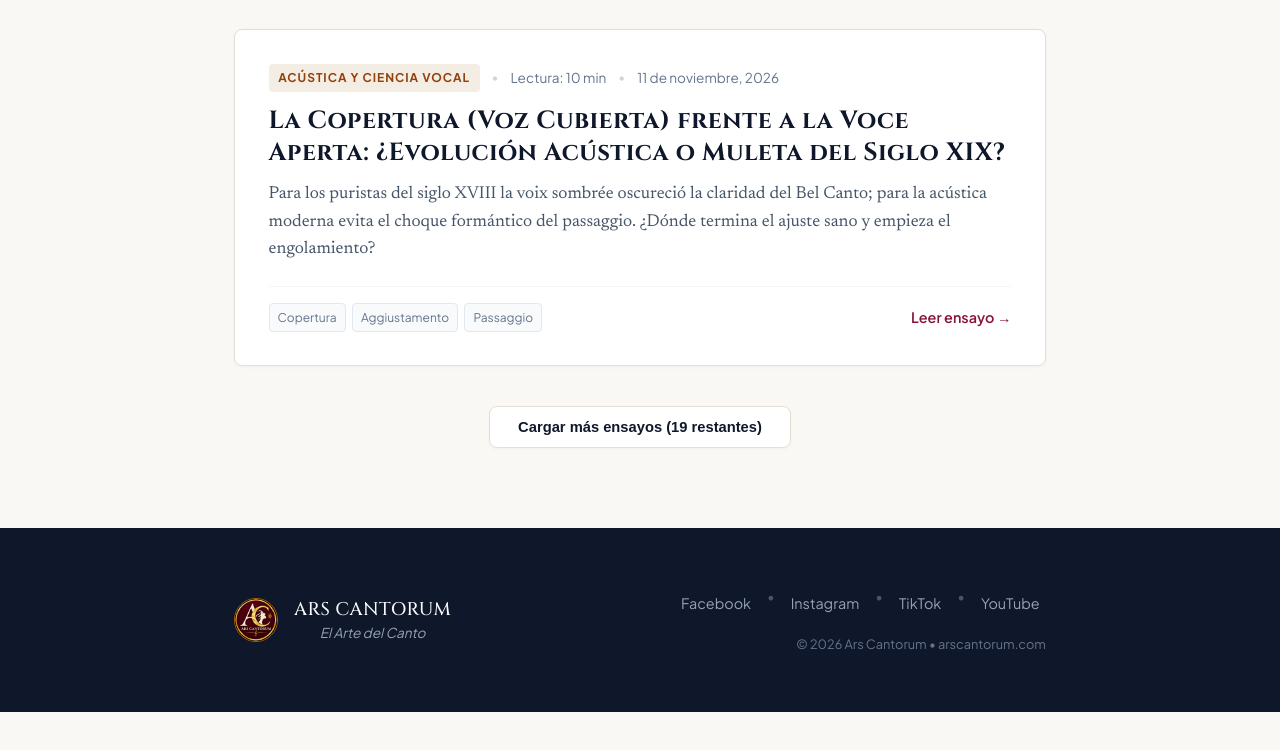
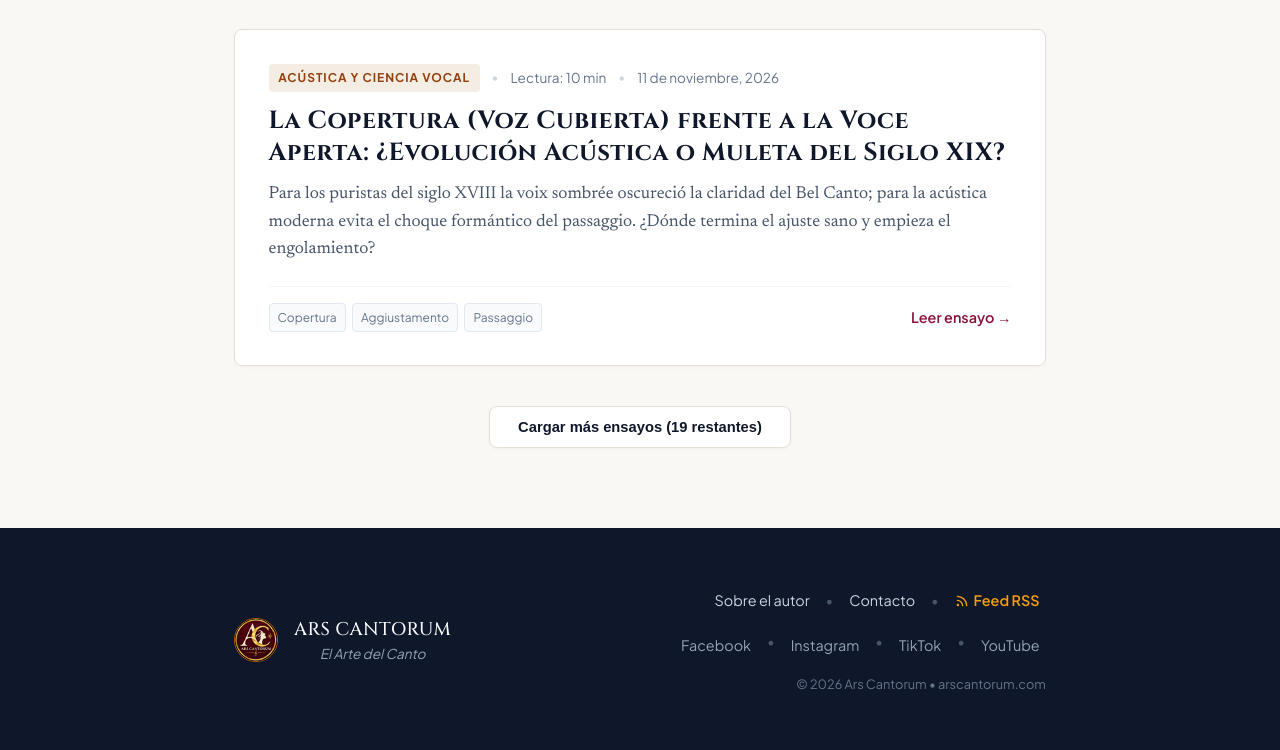
Before and after one commit to HUGOWERHTER/ars-cantorum, an Astro site: page / in a window 1280 px wide. Shown: the part 4126-4876 px from the top of the page. Before the commit the page ends 4838 px from the top, so only its background shows below. Built offline with nearby package versions, Linux system fonts and the light colour scheme; Astro itself is replaced by a stand-in of ours.

Commit message:
Completar footer con Contacto, Sobre el autor y enlace al Feed RSS

```diff
--- a/src/layouts/Layout.astro
+++ b/src/layouts/Layout.astro
@@ -232,15 +232,25 @@ const canonicalURL = new URL(Astro.url.pathname, "https://www.arscantorum.com");
 					</div>
 				</div>
 
-				<div style="display: flex; flex-direction: column; align-items: flex-end; gap: 0.6rem;">
-					<div style="display: flex; gap: 0.6rem;">
-						<a href="https://www.facebook.com/share/1LWBuePZJt/" target="_blank" rel="noopener noreferrer" style="color: #94a3b8; padding: 0.4rem;" title="Facebook">Facebook</a>
+				<div style="display: flex; flex-direction: column; align-items: flex-end; gap: 0.65rem;">
+					<div style="display: flex; align-items: center; gap: 0.6rem; flex-wrap: wrap; justify-content: flex-end;">
+						<a href="/sobre" style="color: #cbd5e1; padding: 0.25rem 0.4rem;">Sobre el autor</a>
 						<span style="color: #475569;">•</span>
-						<a href="https://www.instagram.com/arscantorum" target="_blank" rel="noopener noreferrer" style="color: #94a3b8; padding: 0.4rem;" title="Instagram">Instagram</a>
+						<a href="/sobre#contacto" style="color: #cbd5e1; padding: 0.25rem 0.4rem;">Contacto</a>
 						<span style="color: #475569;">•</span>
-						<a href="https://www.tiktok.com/@arscantorum" target="_blank" rel="noopener noreferrer" style="color: #94a3b8; padding: 0.4rem;" title="TikTok">TikTok</a>
+						<a href="/rss.xml" style="color: #f59e0b; padding: 0.25rem 0.4rem; display: inline-flex; align-items: center; gap: 0.3rem; font-weight: 600;" title="Suscribirse por RSS">
+							<svg width="14" height="14" viewBox="0 0 24 24" fill="none" stroke="currentColor" stroke-width="2.2" stroke-linecap="round" stroke-linejoin="round"><path d="M4 11a9 9 0 0 1 9 9"></path><path d="M4 4a16 16 0 0 1 16 16"></path><circle cx="5" cy="19" r="1"></circle></svg>
+							Feed RSS
+						</a>
+					</div>
+					<div style="display: flex; gap: 0.6rem; flex-wrap: wrap; justify-content: flex-end;">
+						<a href="https://www.facebook.com/share/1LWBuePZJt/" target="_blank" rel="noopener noreferrer" style="color: #94a3b8; padding: 0.25rem 0.4rem;" title="Facebook">Facebook</a>
 						<span style="color: #475569;">•</span>
-						<a href="https://www.youtube.com/@arscantorum" target="_blank" rel="noopener noreferrer" style="color: #94a3b8; padding: 0.4rem;" title="YouTube">YouTube</a>
+						<a href="https://www.instagram.com/arscantorum" target="_blank" rel="noopener noreferrer" style="color: #94a3b8; padding: 0.25rem 0.4rem;" title="Instagram">Instagram</a>
+						<span style="color: #475569;">•</span>
+						<a href="https://www.tiktok.com/@arscantorum" target="_blank" rel="noopener noreferrer" style="color: #94a3b8; padding: 0.25rem 0.4rem;" title="TikTok">TikTok</a>
+						<span style="color: #475569;">•</span>
+						<a href="https://www.youtube.com/@arscantorum" target="_blank" rel="noopener noreferrer" style="color: #94a3b8; padding: 0.25rem 0.4rem;" title="YouTube">YouTube</a>
 					</div>
 					<div style="font-size: 0.8rem; color: #64748b;">
 						© 2026 Ars Cantorum • arscantorum.com
```
